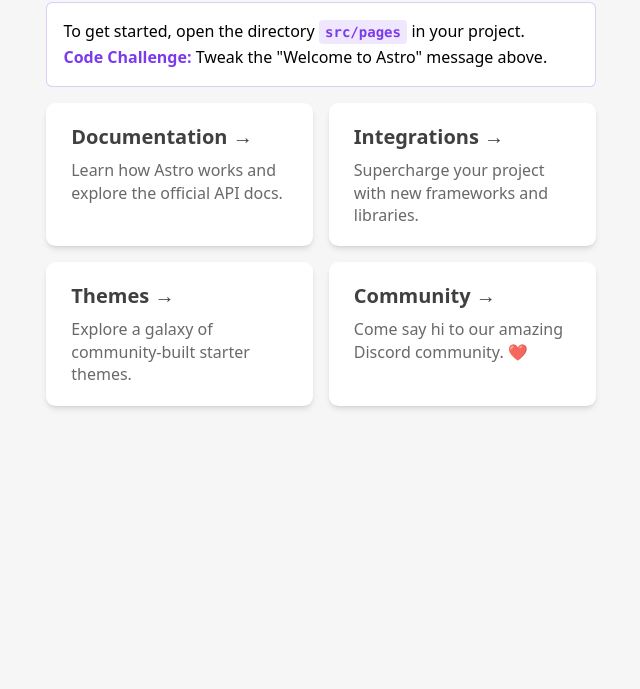
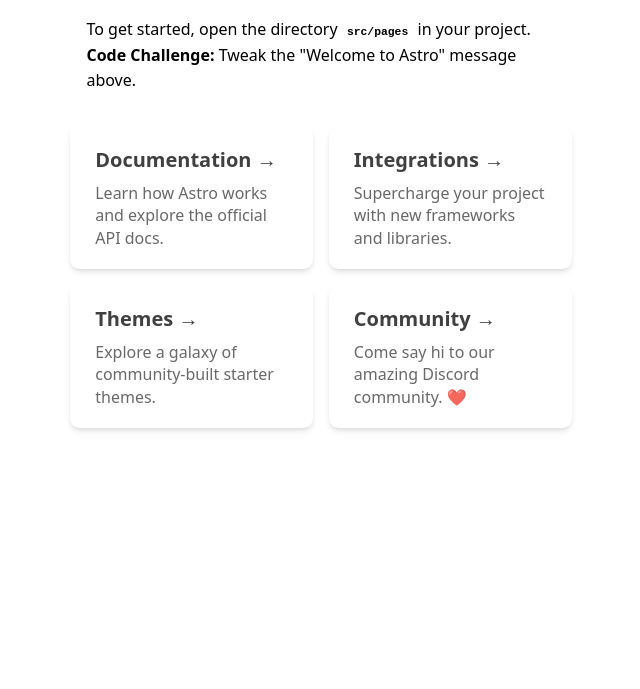
Before and after one commit to simka/simka.dev, an Astro site: page / in a window 1280 px wide. Shown: the part 111-800 px from the top of the page, without its empty margins (319-959 px from the left). Built offline with nearby package versions, Linux system fonts and the light colour scheme; Astro itself is replaced by a stand-in of ours; a web font is replaced by a local one.

Commit message:
Add base styles

```diff
--- a/src/layouts/Layout.astro
+++ b/src/layouts/Layout.astro
@@ -18,25 +18,111 @@
     <title>{title}</title>
   </head>
   <body>
-    <slot />
+    <main>
+      <slot />
+    </main>
   </body>
 </html>
+
 <style is:global>
-  :root {
-    --accent: 124, 58, 237;
-    --accent-gradient: linear-gradient(
-      45deg,
-      rgb(var(--accent)),
-      #da62c4 30%,
-      white 60%
-    );
+  @layer reset, theme, global, layout, components, utilities, states;
+
+  @layer reset {
+    /* box sizing */
+    *,
+    *::before,
+    *::after {
+      box-sizing: border-box;
+    }
+
+    /* remove margins */
+    * {
+      margin: 0;
+    }
+
+    /* inherit font in forms */
+    input,
+    button,
+    textarea,
+    select {
+      font: inherit;
+    }
+
+    /* core styles */
+    /* smooth scrolling */
+    html:focus-within {
+      scroll-behavior: smooth;
+    }
+
+    /* typographic improvements and min height */
+    body {
+      min-height: 100vh;
+      text-rendering: optimizeSpeed;
+      line-height: 1.5;
+      -webkit-font-smoothing: antialiased;
+    }
+
+    /* baseline for default links */
+    a:not([class]) {
+      /* Relatively sized thickness and offset */
+      text-decoration-thickness: max(0.08em, 1px);
+      text-underline-offset: 0.15em;
+    }
+
+    /* media defaults */
+    img,
+    picture,
+    video,
+    canvas,
+    svg {
+      display: block;
+      max-width: 100%;
+    }
+
+    /* prevent overflows */
+    p,
+    h1,
+    h2,
+    h3,
+    h4,
+    h5,
+    h6 {
+      overflow-wrap: break-word;
+    }
+
+    /* honor reduced motion */
+    @media (prefers-reduced-motion: reduce) {
+      html:focus-within {
+        scroll-behavior: auto;
+      }
+
+      *,
+      *::before,
+      *::after {
+        animation-duration: 0.01ms !important;
+        animation-iteration-count: 1 !important;
+        transition-duration: 0.01ms !important;
+        scroll-behavior: auto !important;
+      }
+    }
   }
+
+  @layer theme {
+    :root {
+      /* Color styles */
+      --primary: hsl(265, 38%, 13%);
+      --secondary: hsl(283, 6%, 45%);
+      --tertiary: hsl(257, 15%, 91%);
+      --light: hsl(270, 100%, 99%);
+      --accent: hsl(278, 100%, 92%);
+      --accent--alt: hsl(279, 100%, 97%);
+      --accent--ui: hsl(284, 55%, 66%);
+    }
+  }
+
   html {
+    container: root / size;
     font-family: "neue-haas-grotesk-display", system-ui, sans-serif;
-    background-color: #f6f6f6;
-  }
-  code {
-    font-family: Menlo, Monaco, Lucida Console, Liberation Mono,
-      DejaVu Sans Mono, Bitstream Vera Sans Mono, Courier New, monospace;
+    height: 100%; /* viewport height */
   }
 </style>
```
